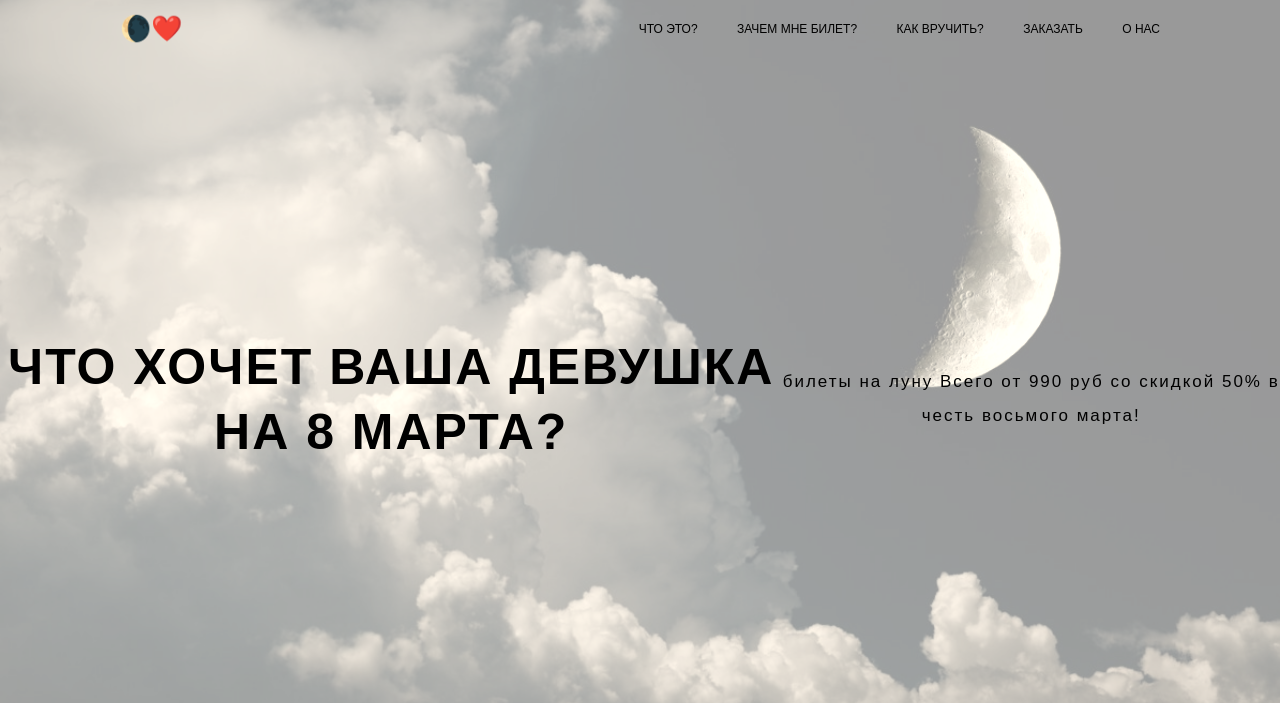
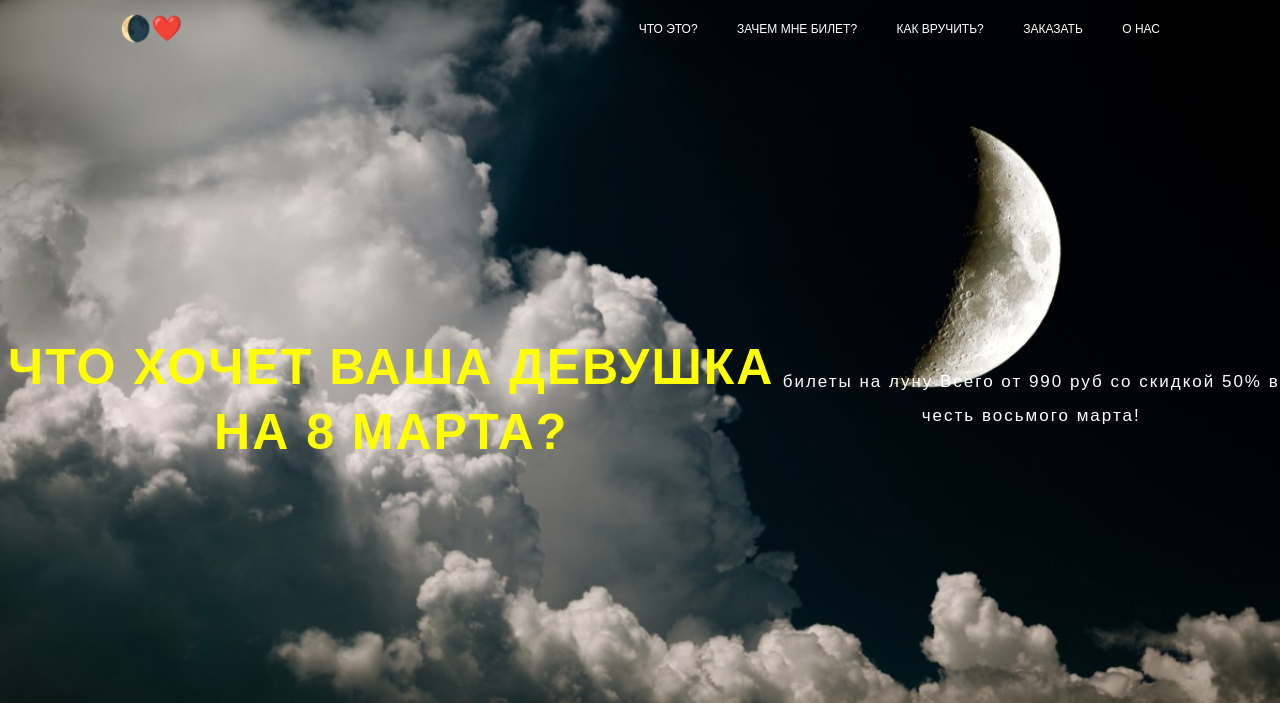
Before and after one commit to arsenicum32/flytomoon, a website: page index.html in a window 1280 px wide. Shown: the top 703 px of the page. Drawn offline with nearby package versions, Linux system fonts and the light colour scheme.

Commit message:
пздц

```diff
--- a/index.html
+++ b/index.html
@@ -11,6 +11,7 @@
     <link rel="stylesheet" href="css/effects.css">
     <link rel="stylesheet" href="css/block.css">
     <link rel="stylesheet" href="css/buy.css">
+    <link rel="stylesheet" href="css/hot.css">
   </head>
   <body>
     <header class="banner" role="banner">
@@ -24,19 +25,19 @@
     <nav role="navigation">
       <ul class="nav__list">
         <li class="nav__list-item">
-          <a href="#fillinfo" class="scrollto">что это?</a>
+          <a href="#fillinfo" class="scrollto hot-all">что это?</a>
         </li>
         <li class="nav__list-item">
-          <a href="#stayintouch" class="scrollto">зачем мне билет?</a>
+          <a href="#stayintouch" class="scrollto hot-all">зачем мне билет?</a>
         </li>
         <li class="nav__list-item">
-          <a href="#news" class="scrollto">как вручить?</a>
+          <a href="#news" class="scrollto hot-all">как вручить?</a>
         </li>
         <li class="nav__list-item">
-          <a href="#case" class="scrollto">заказать</a>
+          <a href="#case" class="scrollto hot-all">заказать</a>
         </li>
         <li class="nav__list-item">
-          <a href="#services" class="scrollto">о нас</a>
+          <a href="#services" class="scrollto hot-all">о нас</a>
         </li>
       </ul>
     </nav>
@@ -44,8 +45,8 @@
 </header>
 
 <div class="hero" id="hero">  <!-- > class = background-3 <!-->
-  <h1 class="hero__title" id='title'>Что хочет ваша девушка на 8 марта?</h1>
-  <p class="hero__tagline">билеты на луну Всего от 990 руб со скидкой 50% в честь восьмого марта!</p>
+  <h1 class="hero__title hot-title" id='title'>Что хочет ваша девушка на 8 марта?</h1>
+  <p class="hero__tagline hot-all">билеты на луну Всего от 990 руб со скидкой 50% в честь восьмого марта!</p>
 
   <div class="mouse" aria-hidden="true">
     <span class="mouse__wheel"></span>
--- /dev/null
+++ b/static/css/hot.css
@@ -0,0 +1,6 @@
+.hot-title{
+  color: yellow;
+}
+.hot-all{
+  color: white;
+}
--- a/static/css/style.css
+++ b/static/css/style.css
@@ -129,9 +129,9 @@ body:before {
   z-index: -1;
   background: url(/img/background.jpg) no-repeat center center fixed;
   background-size: cover;
-  -webkit-filter: sepia(0.5);
-          filter: sepia(0.5);
-  opacity: 0.4;
+  -webkit-filter: sepia(0.05);
+          filter: sepia(0.05);
+  opacity: 1;
 }
 
 .grid {
```
